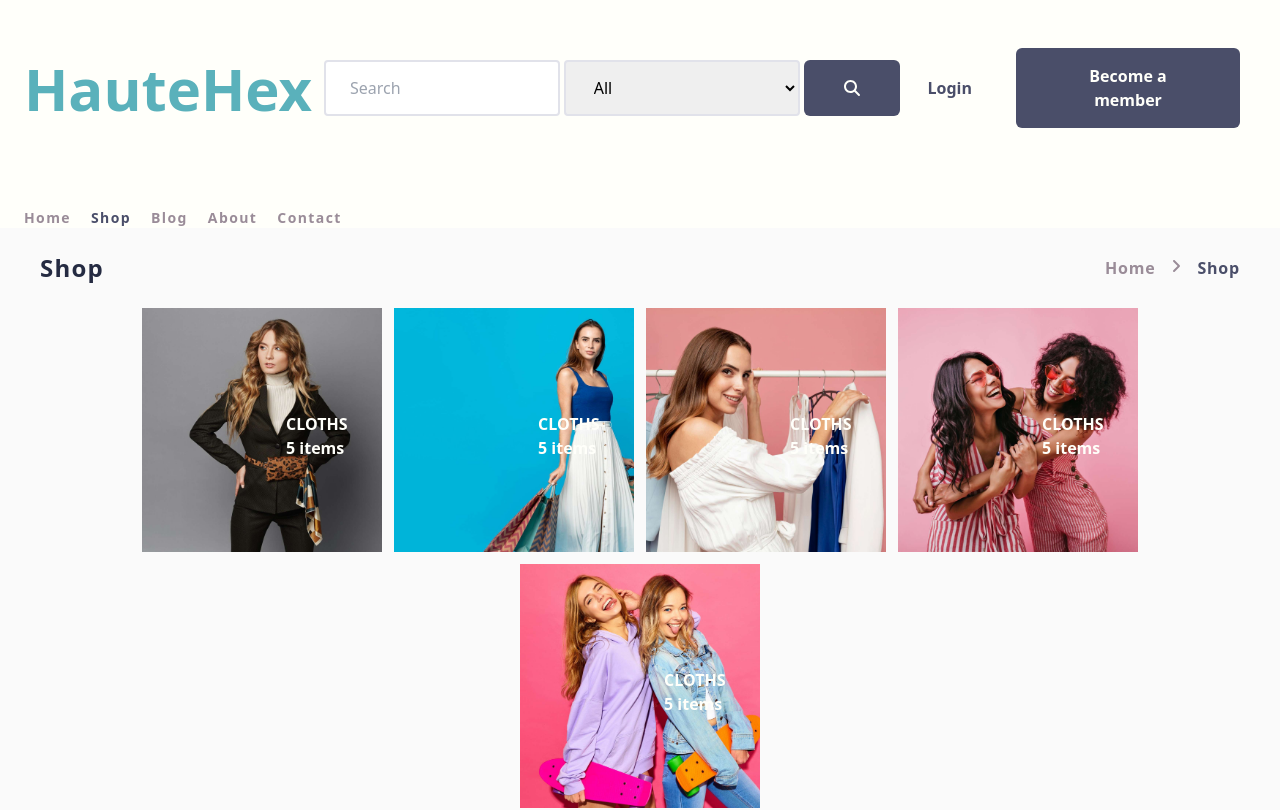
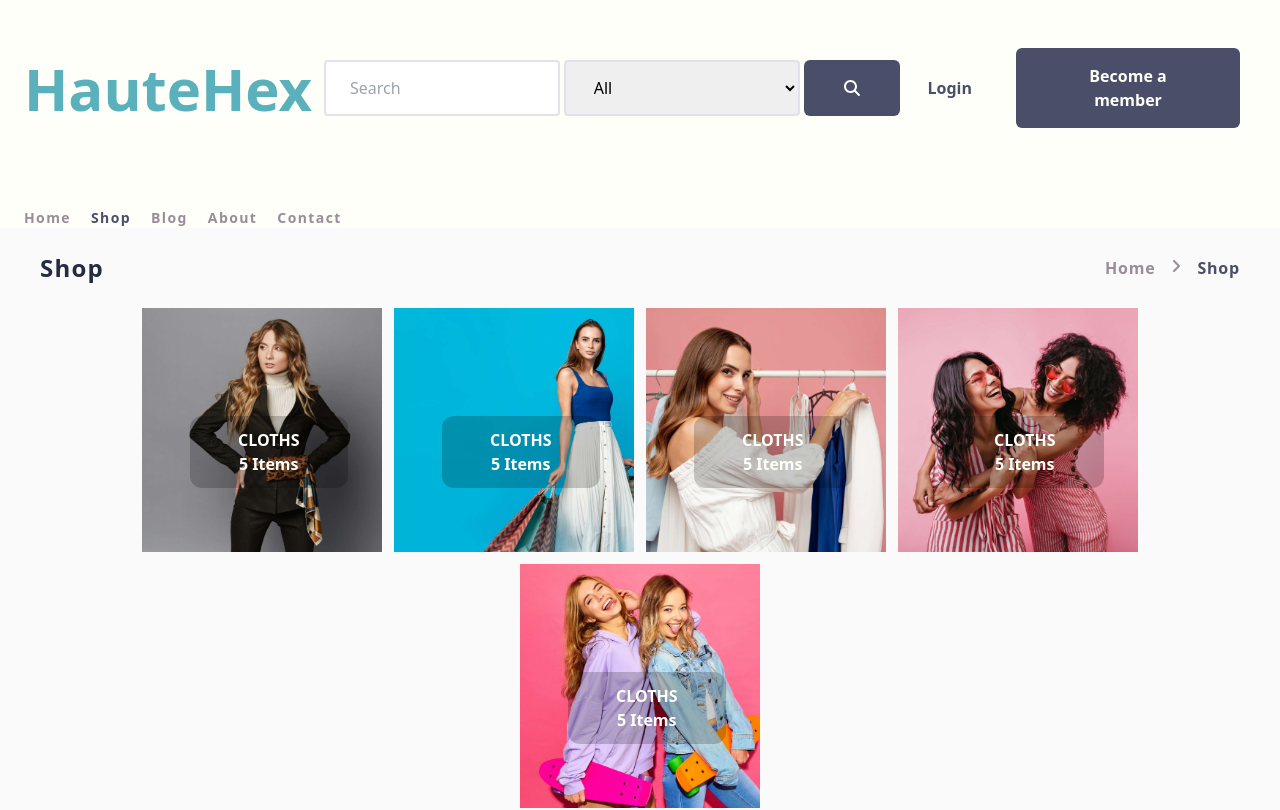
Before and after one commit to goksubilge/hautehex-e-comm, a React (Vite) app: page /shop in a window 1280 px wide. Shown: the top 810 px of the page. Built offline with nearby package versions, Linux system fonts and the light colour scheme.

Commit message:
map ShopCardBTwo, edit mockdata + Slider

```diff
--- a/src/components/ShopCardBTwo.jsx
+++ b/src/components/ShopCardBTwo.jsx
@@ -1,8 +1,4 @@
-import ShopCardBTwo1 from "/images/ShopCardBTwo1.jpeg";
-import ShopCardBTwo2 from "/images/ShopCardBTwo2.jpeg";
-import ShopCardBTwo3 from "/images/ShopCardBTwo3.jpeg";
-import ShopCardBTwo4 from "/images/ShopCardBTwo4.jpeg";
-import ShopCardBTwo5 from "/images/ShopCardBTwo5.jpeg";
+import ShopCardBTwoData from "../mocks/ShopCardBTwoData";
 
 import { NavLink } from "react-router-dom";
 import { FontAwesomeIcon } from "@fortawesome/react-fontawesome";
@@ -33,83 +29,28 @@ function ShopCardBTwo() {
         aria-label="editors-pick-inner-card"
         className="flex flex-wrap justify-center gap-3"
       >
-        <div aria-label="editors-pick-card" className="relative gap-3">
-          <img
-            className="w-[325px] md:w-[240px] h-[250px] md:h-[244px] object-cover"
-            src={ShopCardBTwo1}
-            alt="Men Photo"
-          />
+        {ShopCardBTwoData().map((item, index) => (
           <div
-            aria-label="editors-pick-card-title"
-            className="absolute bottom-20 left-24 font-bold px-12 py-3 "
+            aria-label="editors-pick-card"
+            key={index}
+            className="relative gap-3"
           >
-            <span className="text-textPapayas-white">
-              CLOTHS<p>5 items</p>
-            </span>
+            <img
+              className="w-[325px] md:w-[240px] h-[250px] md:h-[244px] object-cover "
+              src={item.picture}
+              alt="Photo"
+            />
+            <div
+              aria-label="editors-pick-card-title"
+              className="absolute bottom-20 left-20 md:left-12 md:bottom-16 gap-3 text-center font-bold px-12 py-3 backdrop-filter backdrop-blur-xs bg-[rgba(0,0,0,0.2)] rounded-xl"
+            >
+              <p className="text-textPapayas-white">
+                {item.description}
+                <p>{item.emptyInfo}</p>
+              </p>
+            </div>
           </div>
-        </div>
-
-        <div aria-label="editors-pick-card" className="relative gap-3">
-          <img
-            className="w-[325px] md:w-[240px] h-[250px] md:h-[244px] object-cover"
-            src={ShopCardBTwo2}
-            alt="Women Photo"
-          />
-          <div
-            aria-label="editors-pick-card-title"
-            className="absolute bottom-20 left-24 font-bold px-12 py-3"
-          >
-            <span className="text-textPapayas-white">
-              CLOTHS<p>5 items</p>
-            </span>
-          </div>
-        </div>
-
-        <div aria-label="editors-pick-card" className="relative gap-3">
-          <img
-            className="w-[325px] md:w-[240px] h-[250px] md:h-[244px] object-cover"
-            src={ShopCardBTwo3}
-            alt="Accessories Photo"
-          />
-          <div
-            aria-label="editors-pick-card-title"
-            className="absolute bottom-20 left-24 font-bold px-12 py-3 "
-          >
-            <span className="text-textPapayas-white">
-              CLOTHS<p>5 items</p>
-            </span>
-          </div>
-        </div>
-        <div aria-label="editors-pick-card" className="relative gap-3">
-          <img
-            className="w-[325px] md:w-[240px] h-[250px] md:h-[244px] object-cover"
-            src={ShopCardBTwo4}
-            alt="Kids Photo"
-          />
-          <div
-            aria-label="editors-pick-card-title"
-            className="absolute bottom-20 left-24 font-bold px-12 py-3 "
-          >
-            <span className="text-textPapayas-white">
-              CLOTHS<p>5 items</p>
-            </span>
-          </div>
-        </div>
-        <div aria-label="editors-pick-card" className="relative gap-3">
-          <img
-            className="w-[325px] md:w-[240px] h-[250px] md:h-[244px] object-cover"
-            src={ShopCardBTwo5}
-            alt="Kids Photo"
-          />
-          <div
-            aria-label="editors-pick-card-title"
-            className="absolute bottom-20 left-24 font-bold px-12 py-3 "
-          >
-            <span className="text-textPapayas-white">
-              CLOTHS<p>5 items</p>
-            </span>
-          </div>
-        </div>
+        ))}
       </div>
     </section>
   );
--- a/src/components/Slider.jsx
+++ b/src/components/Slider.jsx
@@ -37,7 +37,7 @@ function Slider() {
               alt={slide.alt}
               className="w-full min-h-[600px] object-cover"
             />
-            <div className="absolute flex flex-col gap-8 top-1/2 left-1/2 -translate-x-1/2 -translate-y-1/2 text-center text-2xl sm:text-3xl md:text-4xl lg:text-5xl z-20 backdrop-filter backdrop-blur-sm bg-[rgba(0,0,0,0.2)] p-6 rounded-xl">
+            <div className="absolute flex flex-col gap-8 top-1/2 left-1/2 -translate-x-1/2 -translate-y-1/2 text-center text-2xl sm:text-3xl md:text-4xl lg:text-5xl z-20 backdrop-filter backdrop-blur-xs bg-[rgba(0,0,0,0.2)] p-6 rounded-xl">
               <h2 className="text-textPapayas-gray ">{slide.title}</h2>
               <p className="text-textPapayas-gray  mx-auto">
                 {slide.description}
--- a/src/mocks/ShopCardBTwoData.jsx
+++ b/src/mocks/ShopCardBTwoData.jsx
@@ -10,7 +10,7 @@ const ShopCardBTwoData = () => {
       id: 0,
       picture: ShopCardBTwo1,
       title: "MEN",
-      description: "Cloths",
+      description: "CLOTHS",
       emptyInfo: "5 Items",
       price1: "$16.48",
       price2: "$10.48",
@@ -19,7 +19,7 @@ const ShopCardBTwoData = () => {
       id: 1,
       picture: ShopCardBTwo2,
       title: "WOMEN",
-      description: "Cloths",
+      description: "CLOTHS",
       emptyInfo: "5 Items",
       price1: "$16.48",
       price2: "$10.48",
@@ -28,7 +28,7 @@ const ShopCardBTwoData = () => {
       id: 2,
       picture: ShopCardBTwo3,
       title: "ACCESSORIES",
-      description: "Cloths",
+      description: "CLOTHS",
       emptyInfo: "5 Items",
       price1: "$16.48",
       price2: "$10.48",
@@ -37,7 +37,7 @@ const ShopCardBTwoData = () => {
       id: 3,
       picture: ShopCardBTwo4,
       title: "KIDS",
-      description: "Cloths",
+      description: "CLOTHS",
       emptyInfo: "5 Items",
       price1: "$16.48",
       price2: "$10.48",
@@ -46,7 +46,7 @@ const ShopCardBTwoData = () => {
       id: 4,
       picture: ShopCardBTwo5,
       title: "KIDS",
-      description: "Cloths",
+      description: "CLOTHS",
       emptyInfo: "5 Items",
       price1: "$16.48",
       price2: "$10.48",
```
